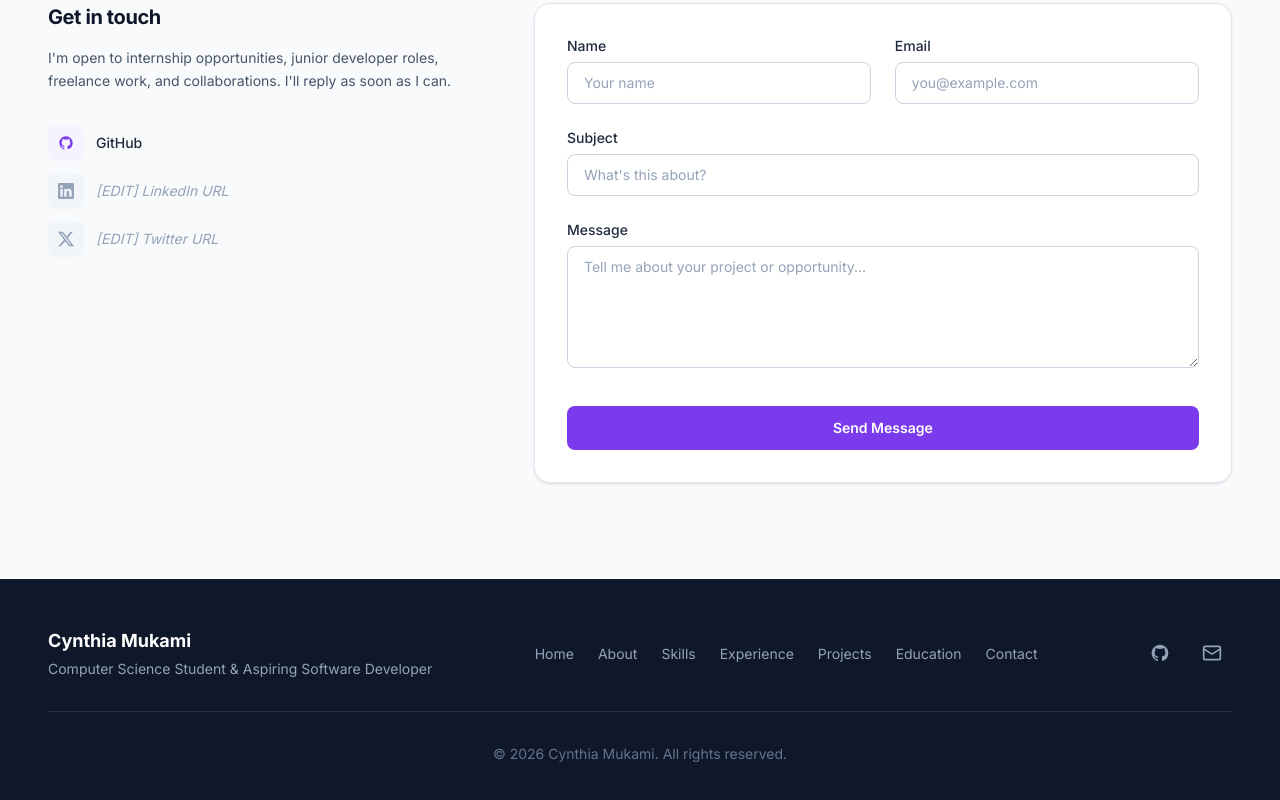
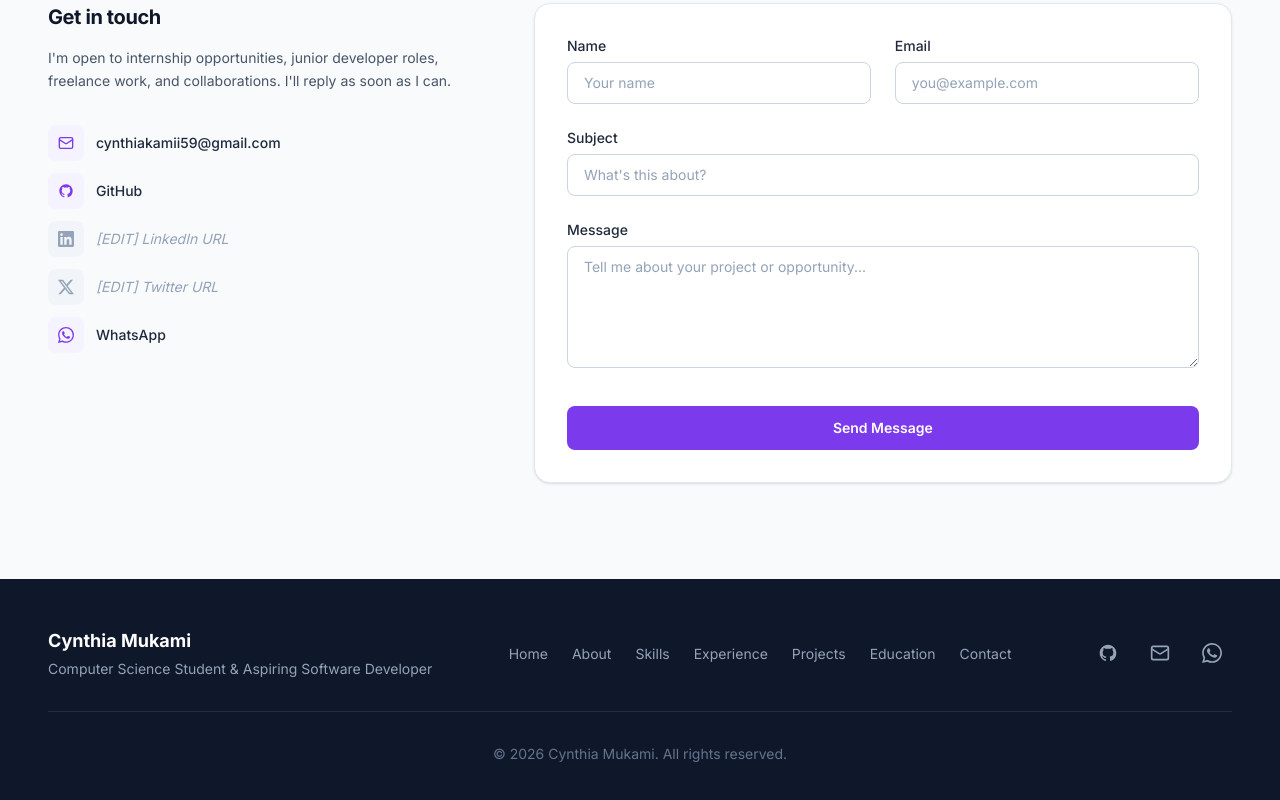
Before and after one commit to kamii2122/portfolio, a Next.js app: page / in a window 1280 px wide. Shown: the part 5499-6299 px from the top of the page. Built offline with nearby package versions, Linux system fonts and the light colour scheme.

Commit message:
Add email and WhatsApp contact details

```diff
--- a/src/components/layout/Footer.tsx
+++ b/src/components/layout/Footer.tsx
@@ -4,6 +4,7 @@ import {
   LinkedinIcon,
   TwitterIcon,
   MailIcon,
+  WhatsAppIcon,
 } from "@/components/ui/Icons";
 
 export default function Footer() {
@@ -12,6 +13,13 @@ export default function Footer() {
     { label: "LinkedIn", href: personal.social.linkedin, icon: LinkedinIcon },
     { label: "Twitter", href: personal.social.twitter, icon: TwitterIcon },
     { label: "Email", href: `mailto:${personal.social.email}`, icon: MailIcon },
+    {
+      label: "WhatsApp",
+      href: personal.social.whatsapp
+        ? `https://wa.me/${personal.social.whatsapp}`
+        : "",
+      icon: WhatsAppIcon,
+    },
   ].filter((s) => Boolean(s.href));
 
   return (
--- a/src/components/sections/Contact.tsx
+++ b/src/components/sections/Contact.tsx
@@ -9,6 +9,7 @@ import {
   LinkedinIcon,
   TwitterIcon,
   MailIcon,
+  WhatsAppIcon,
   CheckIcon,
   ErrorIcon,
 } from "@/components/ui/Icons";
@@ -123,6 +124,14 @@ export default function Contact() {
       href: personal.social.twitter,
       icon: TwitterIcon,
       available: Boolean(personal.social.twitter),
+    },
+    {
+      label: "WhatsApp",
+      href: personal.social.whatsapp
+        ? `https://wa.me/${personal.social.whatsapp}`
+        : "",
+      icon: WhatsAppIcon,
+      available: Boolean(personal.social.whatsapp),
     },
   ];
 
--- a/src/components/ui/Icons.tsx
+++ b/src/components/ui/Icons.tsx
@@ -63,6 +63,20 @@ export function MailIcon({ className = "h-5 w-5", ...props }: IconProps) {
     >
       <rect width="20" height="16" x="2" y="4" rx="2" />
       <path d="m22 7-8.97 5.7a1.94 1.94 0 0 1-2.06 0L2 7" />
+    </svg>
+  );
+}
+
+export function WhatsAppIcon({ className = "h-5 w-5", ...props }: IconProps) {
+  return (
+    <svg
+      viewBox="0 0 24 24"
+      fill="currentColor"
+      className={className}
+      aria-hidden="true"
+      {...props}
+    >
+      <path d="M17.47 14.38c-.3-.15-1.76-.87-2.03-.97-.27-.1-.47-.15-.67.15-.2.3-.77.96-.94 1.16-.17.2-.35.22-.64.07-.3-.15-1.26-.46-2.4-1.47-.88-.79-1.48-1.76-1.65-2.06-.17-.3-.02-.46.13-.61.13-.13.3-.35.45-.52.15-.17.2-.3.3-.5.1-.2.05-.37-.03-.52-.07-.15-.67-1.62-.92-2.22-.24-.58-.49-.5-.67-.51h-.57c-.2 0-.52.07-.8.37-.27.3-1.04 1.02-1.04 2.5 0 1.47 1.07 2.89 1.22 3.09.15.2 2.11 3.22 5.1 4.51.71.31 1.27.49 1.7.63.72.23 1.37.2 1.88.12.58-.09 1.76-.72 2.01-1.41.25-.7.25-1.29.17-1.41-.07-.13-.27-.2-.57-.35ZM12.04 21.79h-.01a9.87 9.87 0 0 1-5.03-1.38l-.36-.21-3.74.98 1-3.65-.24-.37a9.86 9.86 0 0 1-1.51-5.26c0-5.45 4.44-9.88 9.9-9.88a9.83 9.83 0 0 1 6.99 2.9 9.83 9.83 0 0 1 2.9 7.01c0 5.45-4.45 9.86-9.9 9.86Zm8.42-18.28A11.82 11.82 0 0 0 12.04 0C5.5 0 .16 5.34.16 11.9c0 2.1.55 4.14 1.59 5.95L.06 24l6.3-1.65a11.88 11.88 0 0 0 5.68 1.45h.01c6.55 0 11.89-5.34 11.89-11.9 0-3.18-1.24-6.16-3.48-8.4Z" />
     </svg>
   );
 }
--- a/src/data/personal.ts
+++ b/src/data/personal.ts
@@ -5,15 +5,15 @@ export const personal = {
   heroStatement:
     "Building practical software solutions and developing skills in software engineering, web development, and data-related technologies.",
   tagline: "Computer Science Student & Aspiring Software Developer",
-  email: "", // [EDIT] Add your email address
+  email: "cynthiakamii59@gmail.com",
   location: "Kenya",
   profileImage: "/images/kami.png",
-  // [EDIT] Replace with your actual social profile URLs
   social: {
     github: "https://github.com/kamii2122",
-    linkedin: "",
+    linkedin: "", // [EDIT] Add your LinkedIn URL
     twitter: "",
-    email: "",
+    email: "cynthiakamii59@gmail.com",
+    whatsapp: "254794554119", // International digits, no "+" or spaces
   },
   formspreeEndpoint: "https://formspree.io/f/xvkoaqvv",
 };
```
